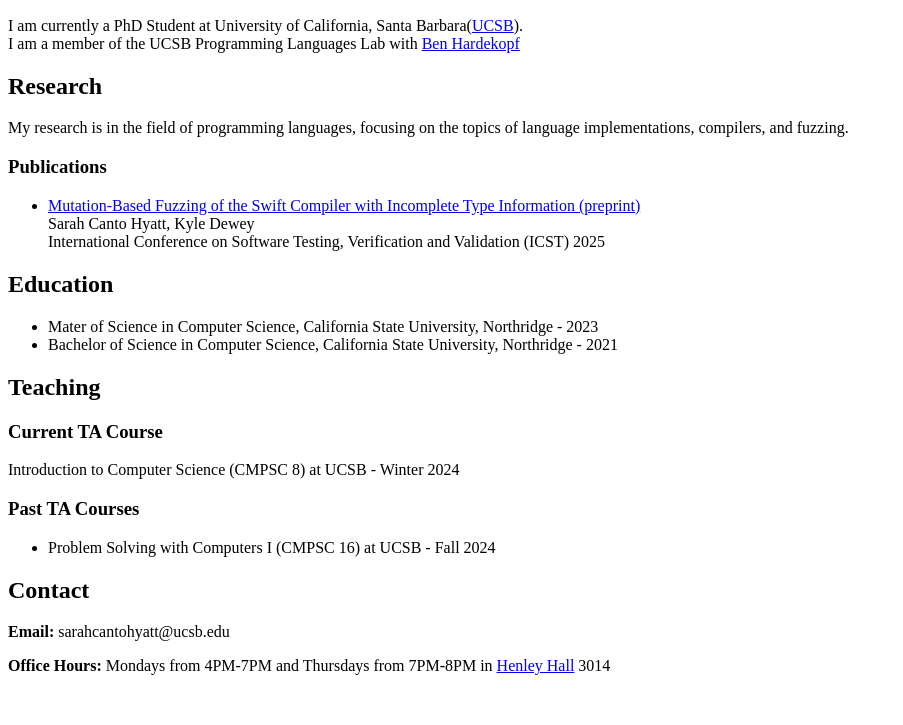
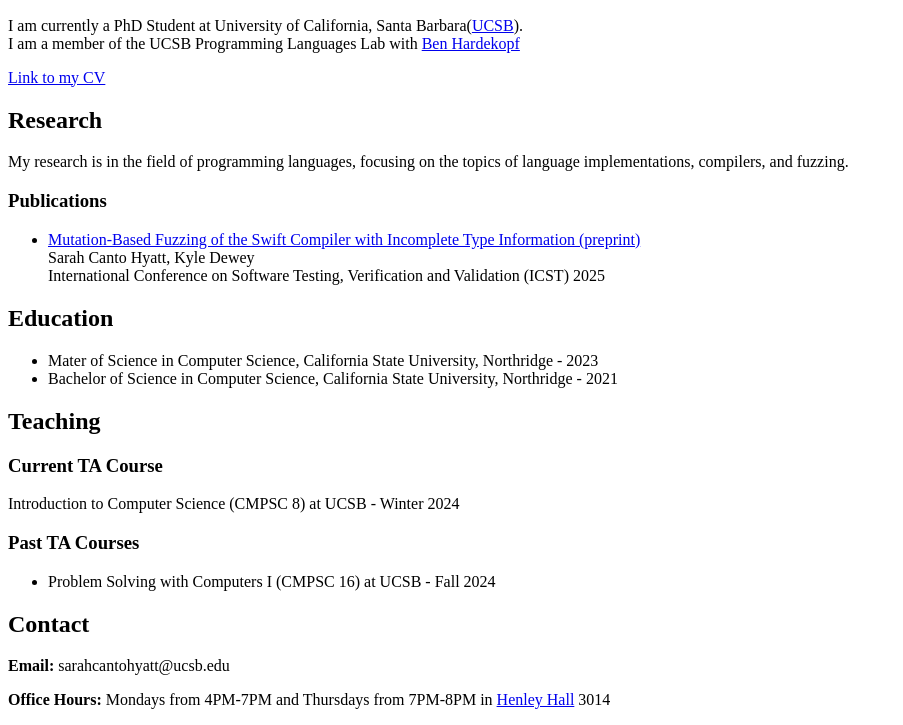
Before and after one commit to sarahcantohyatt/sarahcantohyatt.github.io, a plain HTML site: page index.html in a window 1280 px wide. Shown: the part 197-922 px from the top of the page, without its empty margins (0-903 px from the left). Before the commit the page ends 888 px from the top, so only its background shows below. Drawn offline with Linux system fonts and the light colour scheme.

Commit message:
added link to cv

```diff
--- a/index.html
+++ b/index.html
@@ -10,6 +10,7 @@
         <img src = "image.jpg" width="12%" height="12%"/>
         <p>I am currently a PhD Student at University of California, Santa Barbara(<a href="https://www.ucsb.edu/">UCSB</a>).<br>
           I am a member of the UCSB Programming Languages Lab with <a href="https://hardekbc.github.io/">Ben Hardekopf</a></p>
+        <p><a href="CV.pdf">Link to my CV</a></p>
         <h2>Research</h2>
         <p>My research is in the field of programming languages, focusing on the topics of language implementations, compilers, and fuzzing.</p>
         <h3>Publications</h3>
```
Also changed, not shown: 1 other file.
